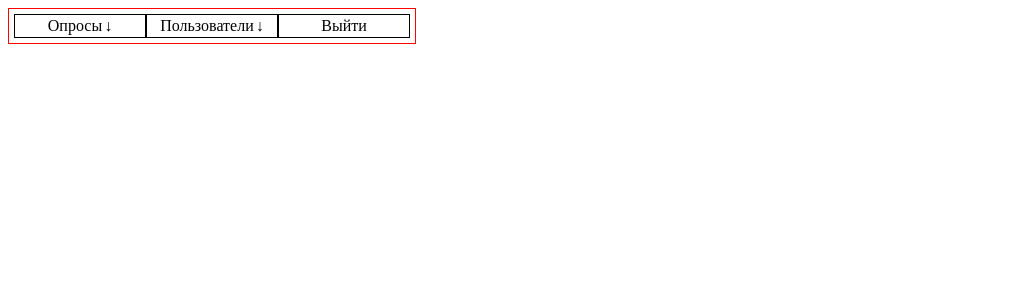
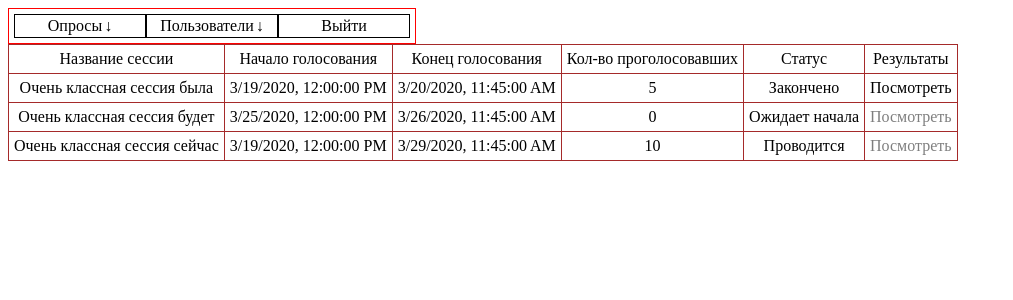
Before and after one commit to KatySolo/realtimepollreact, a React (Create React App) app: page /admin in a window 1280 px wide. Shown: the top 300 px of the page, without its empty margins (0-1013 px from the left). Built offline with nearby package versions, Linux system fonts and the light colour scheme.

Commit message:
added sessions list

```diff
--- a/src/components/AdminPanel/AdminPanel.jsx
+++ b/src/components/AdminPanel/AdminPanel.jsx
@@ -2,6 +2,8 @@ import React, { Component } from 'react';
 import { Menu } from '../../components/Menu/Menu';
 import { MenuItem } from '../../components/MenuItem/MenuItem';
 import { SubMenu } from '../../components/SubMenu/SubMenu';
+// import UserList from '../../components/UserWindows/UsersList/UsersList'
+import { SessionsList } from '../../components/SessionWindows/SessionsList';
 // import UsersForm from '../UserWindows/UsersForm/UsersFrom';
 // import SessionForm from '../SessionWindows/SessionForm';
 
@@ -31,7 +33,9 @@ export class AdminPanel extends Component {
                 {/* TODO probably with react router */}
                 {/* Window with result */}
                 {/* <ResultPanel /> */}
+                {/* <UserList /> */}
                 {/* <UsersForm /> */}
+                <SessionsList />
                 {/* <SessionForm /> */}
             </div>
         );
--- /dev/null
+++ b/src/components/SessionWindows/SessionsList.css
@@ -0,0 +1,24 @@
+td, table {
+    border: 1px solid brown;
+    border-collapse: collapse;
+    padding: 5px;
+    text-align: center;
+}
+
+.disabled {
+    cursor: not-allowed;
+    opacity: 0.5;
+    text-decoration: none;
+}
+
+.finished::after {
+    content: 'Закончено'
+}
+
+.current::after {
+    content: 'Проводится'
+}
+
+.future::after {
+    content: "Ожидает начала"
+}
--- /dev/null
+++ b/src/components/SessionWindows/SessionsList.jsx
@@ -0,0 +1,71 @@
+import React, { Component } from 'react';
+import './SessionsList.css';
+
+export class SessionsList extends Component {
+    constructor(props) {
+        super(props);
+        this.state = {
+            results: [{
+                title: 'Очень классная сессия была',
+                start: '2020-03-19T12:00',
+                finish: '2020-03-20T11:45',
+                isActive: false,
+                count: 5,
+                id: 23,
+            },
+            {
+                title: 'Очень классная сессия будет',
+                start: '2020-03-25T12:00',
+                finish: '2020-03-26T11:45',
+                isActive: false,
+                count: 0,
+                id: -1
+            },
+            {
+                title: 'Очень классная сессия сейчас',
+                start: '2020-03-19T12:00',
+                finish: '2020-03-29T11:45',
+                isActive: true,
+                count: 10,
+                id: -1
+            }]
+        }
+    }
+
+    componentDidMount() {
+        //get data from db
+    }
+
+    render() {
+        return (
+            <div className="sessionsList">
+                <table>
+                    <thead>
+                    <tr>
+                        <td>Название сессии</td>
+                        <td>Начало голосования</td>
+                        <td>Конец голосования</td>
+                        <td>Кол-во проголосовавших</td>
+                        <td>Статус</td>
+                        <td>Результаты</td>
+                    </tr>
+                    </thead>
+                    <tbody>
+                    {this.state.results.map((result, key) => {
+                        return (<tr key={key}>
+                                    <td>{result.title}</td>
+                                    <td>{new Date(result.start).toLocaleString()}</td>
+                                    <td>{new Date(result.finish).toLocaleString()}</td>
+                                    <td>{result.count}</td>
+                                    <td><span className={result.id === -1 ? result.isActive ? 'current' : 'future' : 'finished'} /></td>
+                                    <td><a className={result.id === -1 ? 'disabled' : ''} href='#'>Посмотреть</a></td>
+                                </tr>
+                            )
+                        })
+                    }
+                    </tbody>
+                </table>
+            </div>
+        );
+    }
+}
```
